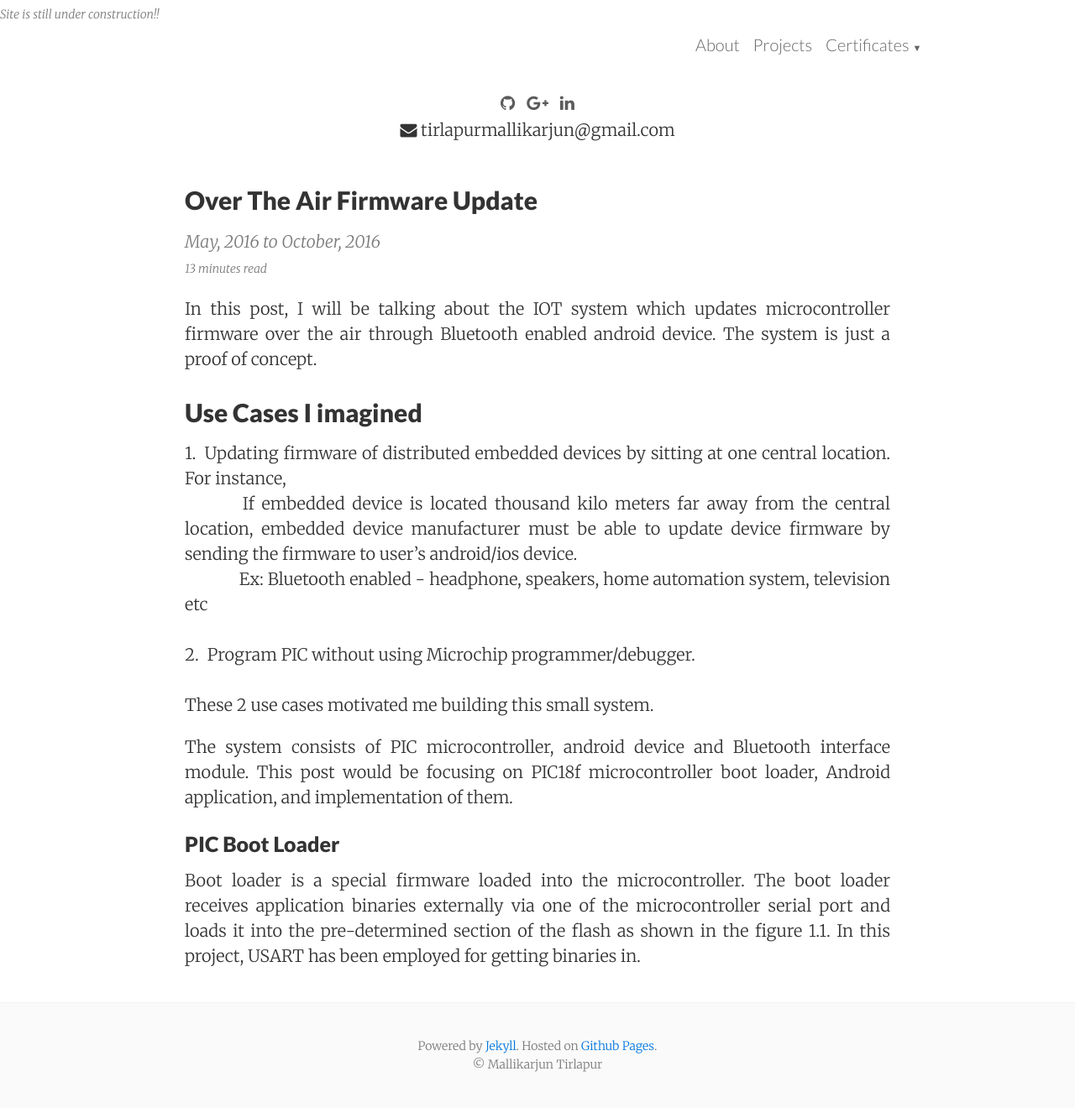
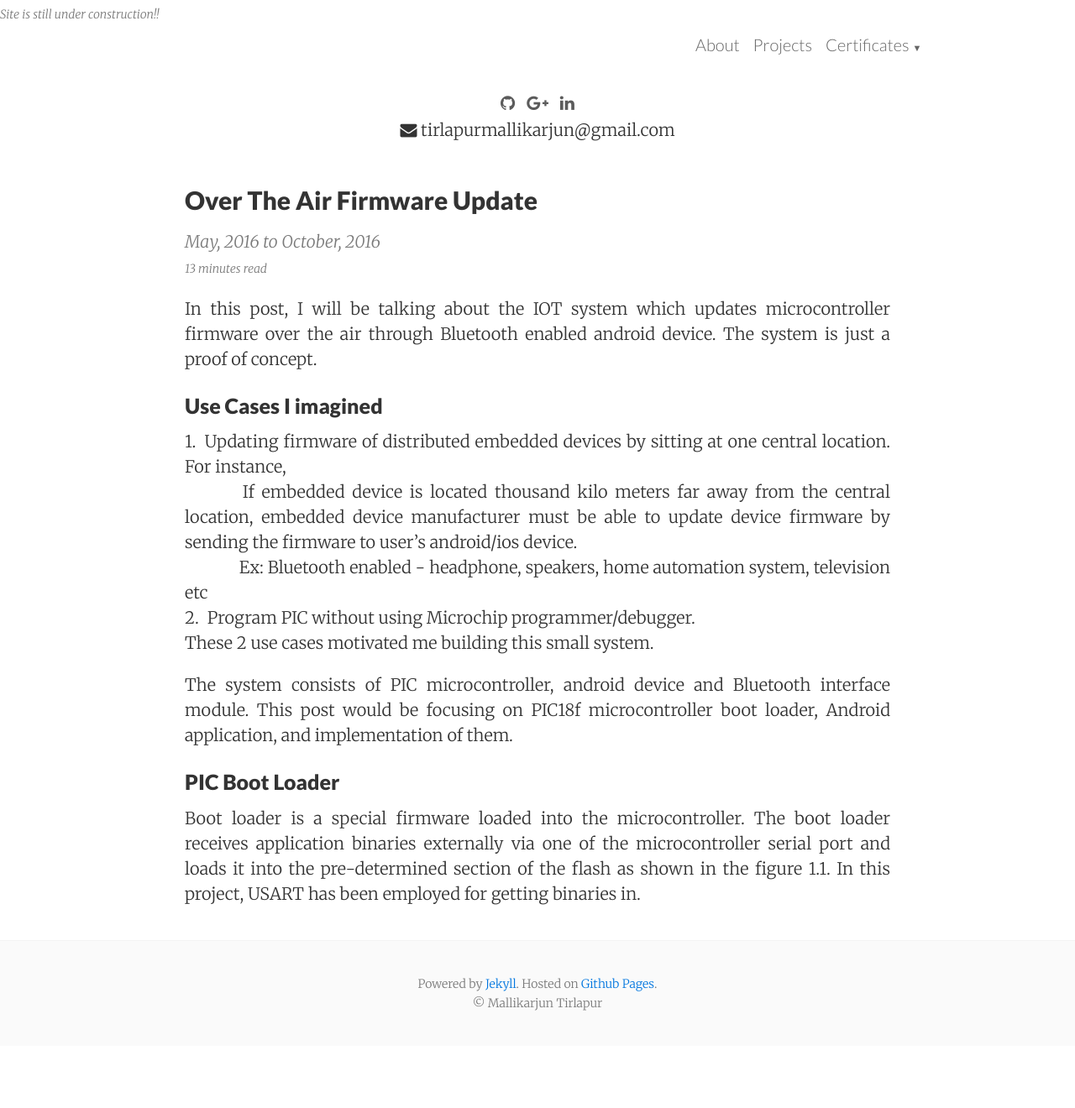
Before and after one commit to MallikarjunTirlapur/MallikarjunTirlapur.github.io, a Jekyll site: the page built from OTAFirmwareUpdate/index.html, in a window 1280 px wide. Shown: the whole page at 84% size. Built offline with Jekyll 4.4.1, drawn with Linux system fonts in a browser that asks for light colours; nearby versions of some CDN libraries; after the commit the page ends 1246 px from its top, so only the background shows below that.

```diff
--- a/OTAFirmwareUpdate/index.html
+++ b/OTAFirmwareUpdate/index.html
@@ -32,15 +32,13 @@ layout: default
 
 
 
-<h2 id="use"> Use Cases I imagined </h2>
+<h3> Use Cases I imagined </h3>
 1.&ensp;Updating firmware of distributed embedded devices by sitting at one central location. For instance, <br />
 &ensp;&ensp;&ensp;&ensp;&ensp;&ensp; If embedded device is located thousand kilo meters far away from the central location, embedded device manufacturer must be able to update device firmware by sending the firmware to user’s android/ios device. <br />
 &ensp;&ensp;&ensp;&ensp;&ensp;&ensp;     Ex: Bluetooth enabled - headphone, speakers, home automation system, television etc<br />
 
-<br/>
 2.&ensp;Program PIC without using Microchip programmer/debugger. <br/>
 
-  <br/>
 <p>These 2 use cases motivated me building this small system.</p>
 
 <p>The system consists of PIC microcontroller, android device and Bluetooth interface module.  This post would be focusing on PIC18f microcontroller boot loader, Android application, and implementation of them.</p>
```
